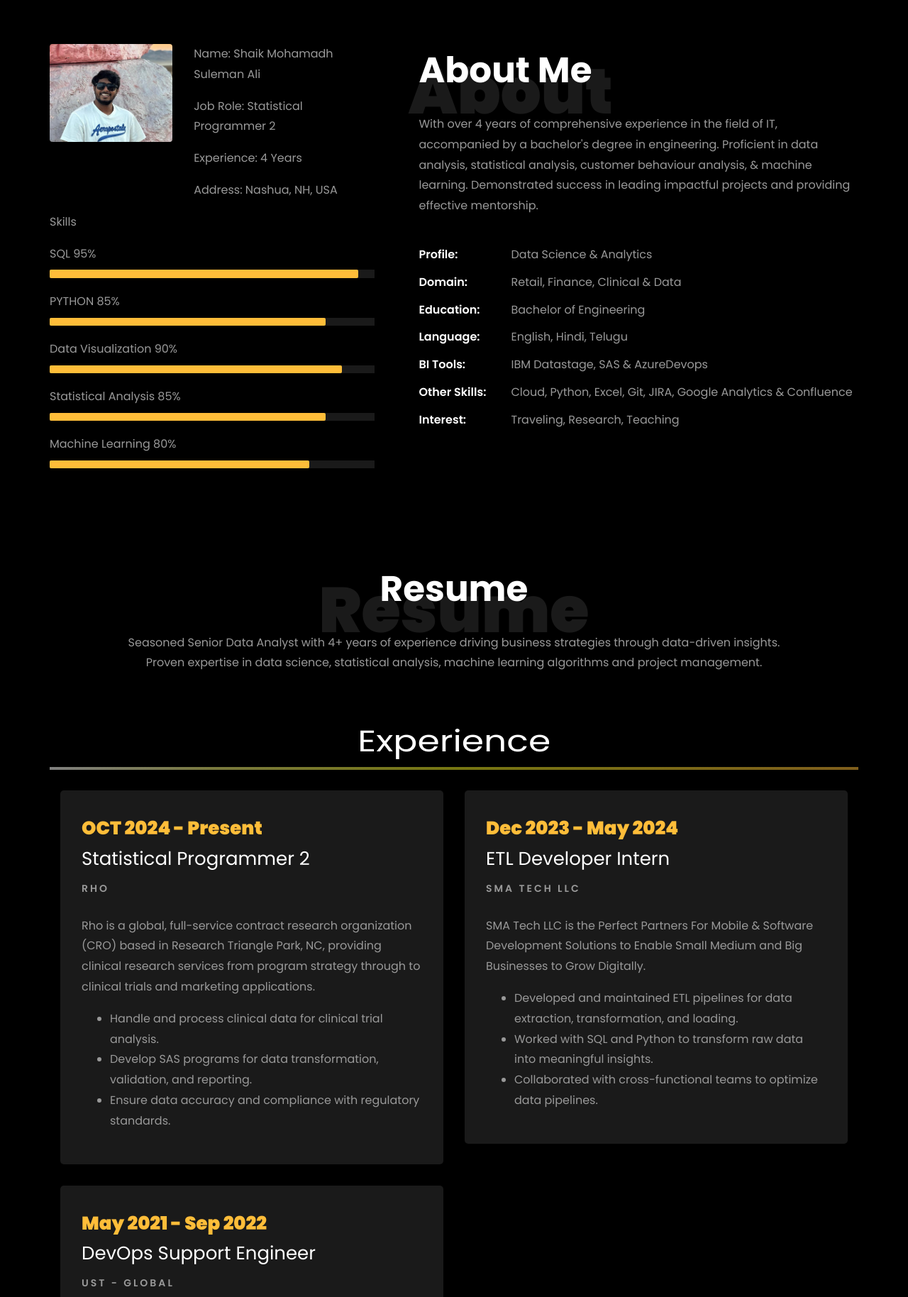
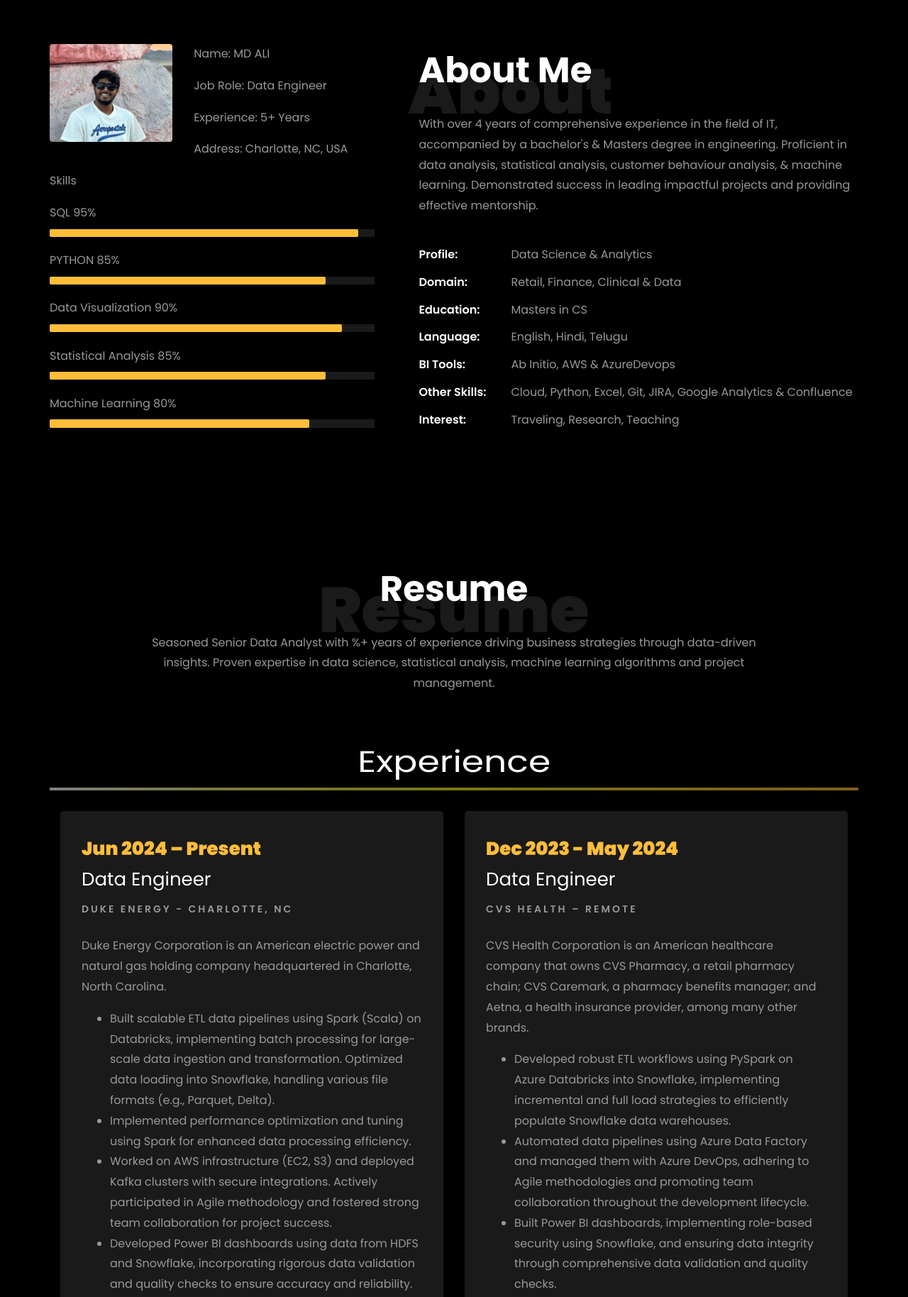
Before and after one commit to AjanbiAli200/AjanbiAli200.github.io, a plain HTML site: page index.html in a window 1280 px wide. Shown: the part 800-2628 px from the top of the page at 71% size. Drawn offline with Linux system fonts and the light colour scheme; files whose address does not match are found by name.

Commit message:
Update index.html

```diff
--- a/index.html
+++ b/index.html
@@ -1,7 +1,7 @@
 <!DOCTYPE html>
 <html lang="en">
   <head>
-    <title>Shaik Mohamadh Suleman Ali Portfolio</title>
+    <title>MD Ali Portfolio</title>
     <meta charset="utf-8">
     <meta name="viewport" content="width=device-width, initial-scale=1, shrink-to-fit=no">
 
@@ -119,7 +119,7 @@
 
     <nav class="navbar navbar-expand-lg navbar-dark ftco_navbar ftco-navbar-light site-navbar-target" id="ftco-navbar">
 	    <div class="container">
-	      <a class="navbar-brand" href="index.html">Shaik Mohamadh Suleman Ali</a>
+	      <a class="navbar-brand" href="index.html">MD Ali</a>
 	      <button class="navbar-toggler js-fh5co-nav-toggle fh5co-nav-toggle" type="button" data-toggle="collapse" data-target="#ftco-nav" aria-controls="ftco-nav" aria-expanded="false" aria-label="Toggle navigation">
 	        <span class="oi oi-menu"></span> Menu
 	      </button>
@@ -147,7 +147,7 @@
 		          <div class="one-forth d-flex  align-items-center ftco-animate" data-scrollax=" properties: { translateY: '70%' }">
 		          	<div class="text">
 		          		<span class="subheading">Hello!</span>
-			            <h1 class="mb-4 mt-3">I'm <span>Suleman Ali</span></h1>
+			            <h1 class="mb-4 mt-3">I'm <span>MD Ali</span></h1>
 
 						<!-- Element to contain animated typing -->
 						<span id="typing-animation"></span>
@@ -187,7 +187,7 @@
 
 						<br>
 						<br>
-			            <h2>A Statistical Programmer</h2>
+			            <h2>A Data Engineer</h2>
 						<!-- <h2 class="d-flex" style="margin-bottom: 0">With over 5 years of experience</h2> -->
 						<!-- <br> -->
 			            <p><a href="https://github.com/AjanbiAli200" class="btn btn-white btn-outline-white py-3 px-4">My works</a></p>
@@ -218,10 +218,10 @@
 									<!-- Details next to profile image -->
 									<div class="col-sm-6 col-md-7">
 									  <div class="about-info">
-										<p><span class="title-s">Name: </span> <span>Shaik Mohamadh Suleman Ali</span></p>
-										<p><span class="title-s">Job Role: </span> <span>Statistical Programmer 2</span></p>
-										<p><span class="title-s">Experience: </span> <span>4 Years</span></p>
-										<p><span class="title-s">Address: </span> <span>Nashua, NH, USA</span></p>
+										<p><span class="title-s">Name: </span> <span>MD ALI</span></p>
+										<p><span class="title-s">Job Role: </span> <span>Data Engineer</span></p>
+										<p><span class="title-s">Experience: </span> <span>5+ Years</span></p>
+										<p><span class="title-s">Address: </span> <span>Charlotte, NC, USA</span></p>
 									  </div>
 									</div>
 								  </div>
@@ -269,15 +269,15 @@
 								<h1 class="big">About</h1>
 								<h2 class="mb-4">About Me</h2>
 
-								<p>With over 4 years of comprehensive experience in the field of IT, accompanied by a bachelor's degree in engineering.
+								<p>With over 4 years of comprehensive experience in the field of IT, accompanied by a bachelor's & Masters degree in engineering.
 									Proficient in data analysis, statistical analysis, customer behaviour analysis, &amp; machine learning.
 									Demonstrated success in leading impactful projects and providing effective mentorship.</p>
 								<ul class="about-info mt-4 px-md-0 px-2">
 									<li class="d-flex"><span>Profile:</span> <span>Data Science &amp; Analytics</span></li>
 									<li class="d-flex"><span>Domain:</span> <span>Retail, Finance, Clinical  &amp; Data</span></li>
-									<li class="d-flex"><span>Education:</span> <span>Bachelor of Engineering</span></li>
+									<li class="d-flex"><span>Education:</span> <span>Masters in CS</span></li>
 									<li class="d-flex"><span>Language:</span> <span>English, Hindi, Telugu</span></li>
-									<li class="d-flex"><span>BI Tools:</span> <span>IBM Datastage, SAS &amp; AzureDevops </span></li>
+									<li class="d-flex"><span>BI Tools:</span> <span>Ab Initio, AWS &amp; AzureDevops </span></li>
 									<li class="d-flex"><span>Other Skills:</span> <span>Cloud, Python, Excel, Git, JIRA, Google Analytics &amp; Confluence</span></li>
 									<li class="d-flex"><span>Interest:</span> <span>Traveling, Research, Teaching</span></li>
 
@@ -299,7 +299,7 @@
           <div class="col-md-10 heading-section text-center ftco-animate">
           	<h1 class="big big-2">Resume</h1>
             <h2 class="mb-4">Resume</h2>
-            <p>Seasoned Senior Data Analyst with 4+ years of experience driving business strategies through data-driven insights. Proven expertise in data science, statistical analysis, machine learning algorithms and project management.</p>
+            <p>Seasoned Senior Data Analyst with %+ years of experience driving business strategies through data-driven insights. Proven expertise in data science, statistical analysis, machine learning algorithms and project management.</p>
           </div>
         </div>
 
@@ -312,14 +312,16 @@
 		<div class="row">
 				<div class="col-md-6">
 					<div class="resume-wrap ftco-animate">
-						<span class="date"> OCT 2024 - Present</span>
-						<h2>Statistical Programmer 2</h2>
-						<span class="position">Rho</span>
-						<p class="mt-4">Rho is a global, full-service contract research organization (CRO) based in Research Triangle Park, NC, providing clinical research services from program strategy through to clinical trials and marketing applications.
+						<span class="date"> Jun 2024 – Present</span>
+						<h2>Data Engineer</h2>
+						<span class="position">Duke Energy - Charlotte, NC</span>
+						<p class="mt-4">Duke Energy Corporation is an American electric power and natural gas holding company headquartered in Charlotte, North Carolina.
 							<ul>
-								<li>Handle and process clinical data for clinical trial analysis.</li>
-								<li>Develop SAS programs for data transformation, validation, and reporting.</li>
-								<li>Ensure data accuracy and compliance with regulatory standards.</li>
+								<li>Built scalable ETL data pipelines using Spark (Scala) on Databricks, implementing batch processing for large-scale data ingestion and transformation. Optimized data loading into Snowflake, handling various file formats (e.g., Parquet, Delta).</li>
+								<li>Implemented performance optimization and tuning using Spark for enhanced data processing efficiency.</li>
+								<li>Worked on AWS infrastructure (EC2, S3) and deployed Kafka clusters with secure integrations. Actively participated in Agile methodology and fostered strong team collaboration for project success.</li>
+								<li>Developed Power BI dashboards using data from HDFS and Snowflake, incorporating rigorous data validation and quality checks to ensure accuracy and reliability.</li>
+
 							</ul>
 						</p>
 					</div>
@@ -329,13 +331,15 @@
 				<div class="col-md-6">
 					<div class="resume-wrap ftco-animate">
 						<span class="date">Dec 2023 - May 2024</span>
-						<h2>ETL Developer Intern</h2>
-						<span class="position">SMA Tech LLC</span>
-						<p class="mt-4">SMA Tech LLC is the Perfect Partners For Mobile & Software Development Solutions to Enable Small Medium and Big Businesses to Grow Digitally.
+						<h2>Data Engineer</h2>
+						<span class="position"> CVS Health – Remote</span>
+						<p class="mt-4">CVS Health Corporation is an American healthcare company that owns CVS Pharmacy, a retail pharmacy chain; CVS Caremark, a pharmacy benefits manager; and Aetna, a health insurance provider, among many other brands.
 							<ul>
-								<li>Developed and maintained ETL pipelines for data extraction, transformation, and loading.</li>
-								<li>Worked with SQL and Python to transform raw data into meaningful insights.</li>
-								<li>Collaborated with cross-functional teams to optimize data pipelines.</li>
+								<li>Developed robust ETL workflows using PySpark on Azure Databricks into Snowflake, implementing incremental and full load strategies to efficiently populate Snowflake data warehouses.</li>
+								<li>Automated data pipelines using Azure Data Factory and managed them with Azure DevOps, adhering to Agile methodologies and promoting team collaboration throughout the development lifecycle.</li>
+								<li>Built Power BI dashboards, implementing role-based security using Snowflake, and ensuring data integrity through comprehensive data validation and quality checks.</li>
+								<li>Led migration efforts from Hive/Pig to Spark, resulting in significant performance optimization and tuning for data processing.</li>
+
 							</ul>
 						</p>
 					</div>
@@ -344,20 +348,40 @@
 
 				<div class="col-md-6">
 					<div class="resume-wrap ftco-animate">
-						<span class="date">May 2021 - Sep 2022</span>
-						<h2>DevOps Support Engineer</h2>
+						<span class="date">Jun 2020 – Sep 2022</span>
+						<h2>ETL Developer</h2>
+						<span class="position">UST - Global</span>
+						<p class="mt-4">UST, a global digital transformation company with a 20+ year history, helps businesses through technology-driven solutions, with a focus on digital transformation, engineering, and product development, serving industries like healthcare, finance, and manufacturing.
+							<ul>
+								<li>Migrated data from Netezza to Snowflake, utilizing ETL processes and building DBT models and ADF pipelines. Managed data with a focus on incremental and full load mechanisms.</li>
+								<li>Integrated Power BI for interactive reporting, managing complex data workflows on Azure. Applied data validation and quality checks to maintain high data standards.</li>
+								<li>Automated data ingestion and transformation using Python and SQL scripting, processing various file formats (e.g., CSV, XML, JSON) and implementing efficient batch processing routines.</li>
+
+							</ul>
+						</p>
+					</div>
+
+				</div>
+
+
+				<div class="col-md-6">
+					<div class="resume-wrap ftco-animate">
+						<span class="date">Jun 2019 – May 2020</span>
+						<h2>Software Developer Intern</h2>
 						<span class="position">UST - Global</span>
 						<p class="mt-4">UST, a global digital transformation company with a 20+ year history, helps businesses through technology-driven solutions, with a focus on digital transformation, engineering, and product development, serving industries like healthcare, finance, and manufacturing.
 							<ul>
 								<li>Worked on deployment automation using tools like ADO, Octopus, and Splunk.</li>
 								<li>Provided support for Confluence, ADO, and Octopus Deployment.</li>
 								<li>Monitored application performance using Splunk and resolved critical production issues.</li>
+								<li>Developed web apps using C#, React, and MongoDB.</li>
+								<li>Deployed services in Azure cloud with version control and CI/CD.</li>
+
 							</ul>
 						</p>
 					</div>
 
 				</div>
-
 
 			</div>
 
@@ -393,7 +417,7 @@
 
     		<div class="row justify-content-center mt-5">
     			<div class="col-md-6 text-center ftco-animate">
-    				<p><a href="Sulemans_PHD_Resume.docx" download class="btn btn-primary py-4 px-5">Download CV</a></p>
+    				<p><a href="MD_ALi_Resume.pdf" download class="btn btn-primary py-4 px-5">Download CV</a></p>
     			</div>
     		</div>
     	</div>
@@ -495,7 +519,7 @@
           			<span class="icon-globe"></span>
           		</div>
           		<h3 class="mb-4">Download Resume</h3>
-	            <p><a href="Sulemans_PHD_Resume.docx" download>resumelink</a></p>
+	            <p><a href="MD_ALi_Resume.pdf" download>resumelink</a></p>
 	          </div>
           </div>
 
```
